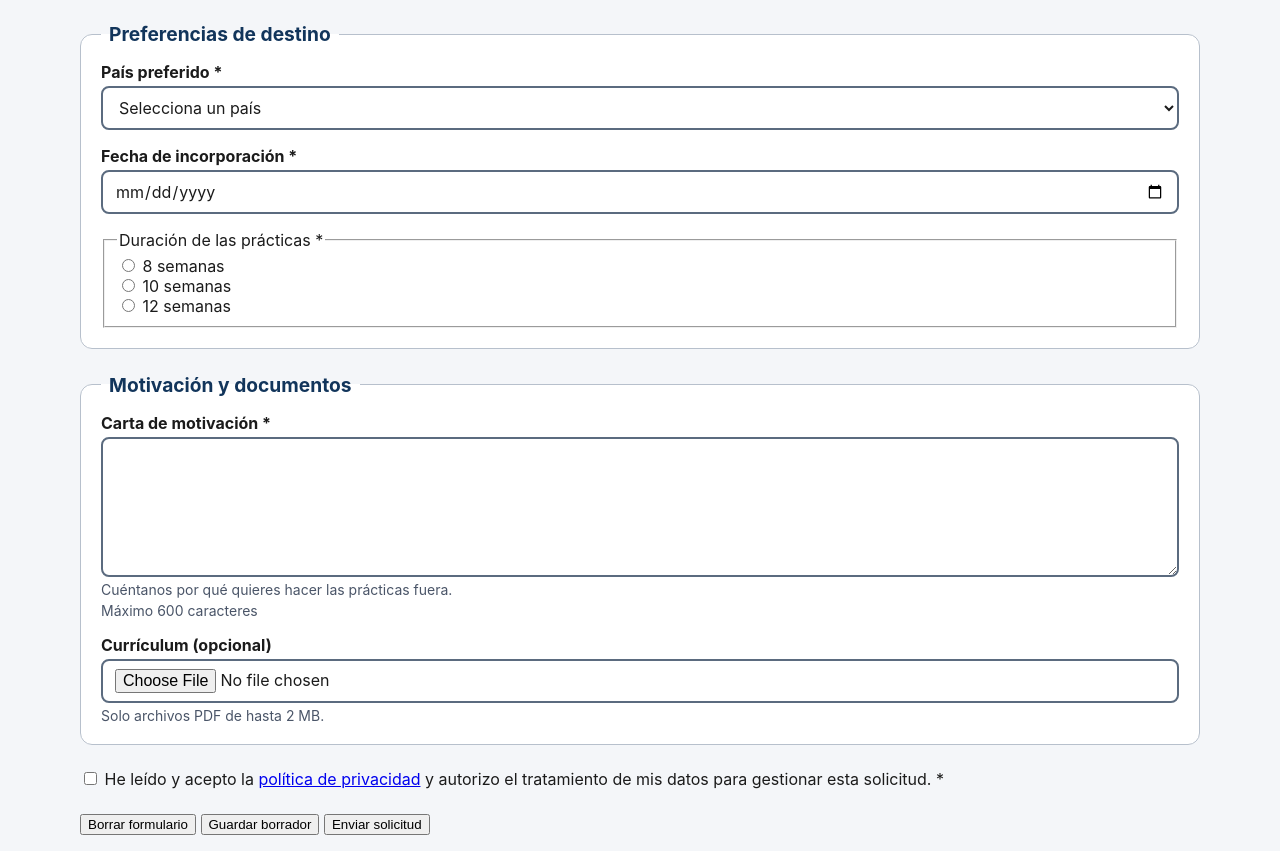
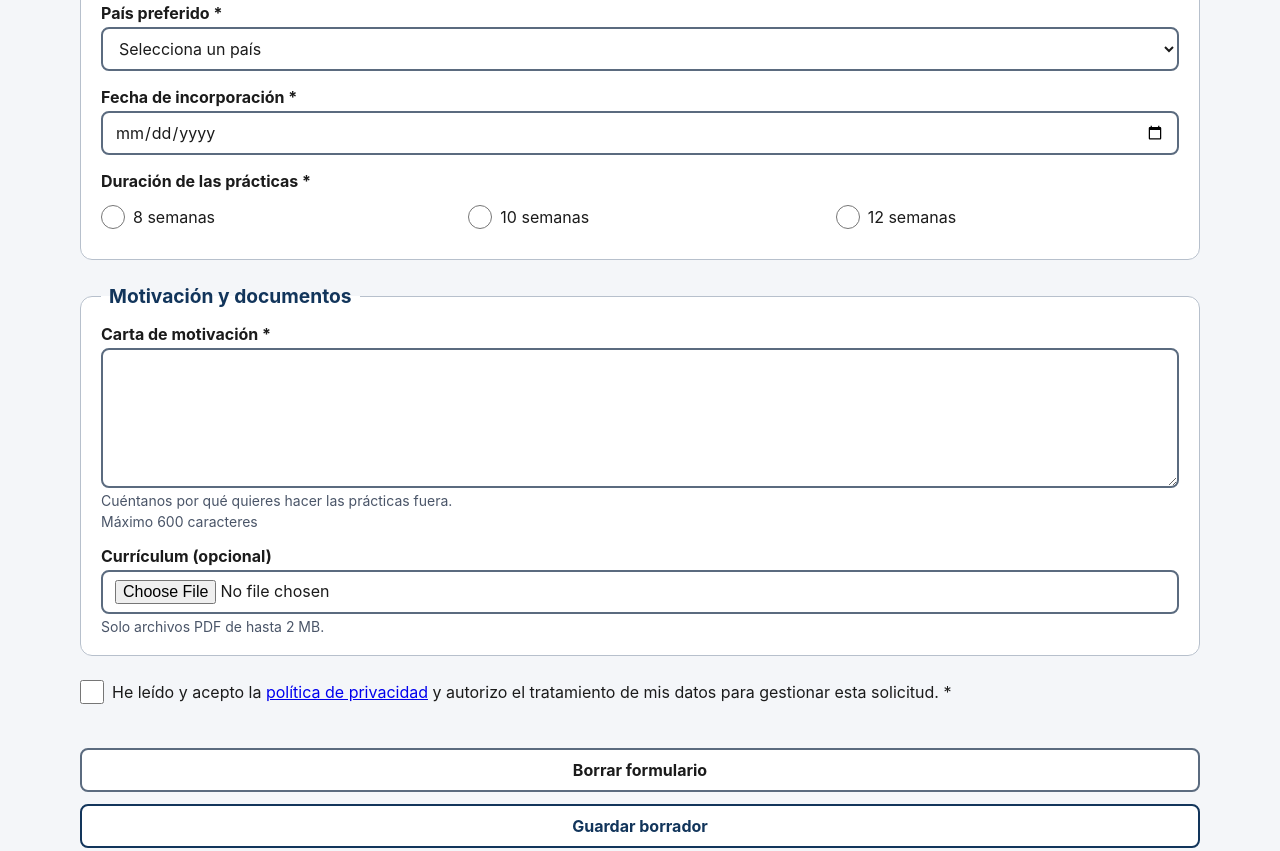
Before and after one commit to kmirass/diw-flexbox1-garcia-david, a plain HTML site: page index.html in a window 1280 px wide. Shown: the part 1175-2026 px from the top of the page. Drawn offline with Linux system fonts and the light colour scheme.

Commit message:
opciones, botonera y foco

```diff
--- a/styles/estilos.css
+++ b/styles/estilos.css
@@ -234,3 +234,99 @@ body {
     grid-template-columns: minmax(6rem, 9.5rem) minmax(0, 1fr);
     gap: 0.5rem;
 }
+
+/* opciones */
+
+.opciones {
+    min-width: 0;
+    margin: 0;
+    padding: 0;
+    border: 0;
+}
+
+.opciones__pregunta {
+    padding: 0 0 0.25rem;
+    font-weight: bold;
+}
+
+.opciones__lista {
+    display: grid;
+    grid-template-columns: repeat(auto-fit, minmax(min(8rem, 100%), 1fr));
+    column-gap: 1.5rem;
+}
+
+.opcion {
+    display: grid;
+    grid-template-columns: 1.5rem 1fr;
+    align-items: center;
+    gap: 0.5rem;
+
+    min-height: 2.75rem;
+}
+
+.opcion__marca {
+    width: 1.5rem;
+    height: 1.5rem;
+    margin: 0;
+    accent-color: #12355b;
+}
+
+.opcion--larga {
+    align-items: start;
+}
+
+.opcion--larga label {
+    line-height: 1.5rem;
+}
+
+/* botonera */
+
+.botonera {
+    display: grid;
+    gap: 0.75rem;
+}
+
+.boton {
+    min-height: 2.75rem;
+    padding: 0.5rem 1.25rem;
+
+    border: 2px solid transparent;
+    border-radius: 0.5rem;
+
+    font: inherit;
+    font-weight: bold;
+    cursor: pointer;
+}
+
+.boton--borrar {
+    color: #1b1b1b;
+    background-color: #fff;
+    border-color: #5b6b7f;
+}
+
+.boton--secundario {
+    color: #12355b;
+    background-color: #fff;
+    border-color: #12355b;
+}
+
+.boton--principal {
+    color: #fff;
+    background-color: #12355b;
+    border-color: #12355b;
+}
+
+/* foco */
+
+a:focus-visible,
+.campo__control:focus-visible,
+.opcion__marca:focus-visible,
+.boton:focus-visible {
+    outline: 3px solid #0a5bd3;
+    outline-offset: 2px;
+}
+
+.menu__enlace:focus-visible,
+.pie__enlace:focus-visible {
+    outline-color: #ffd166;
+}
```
